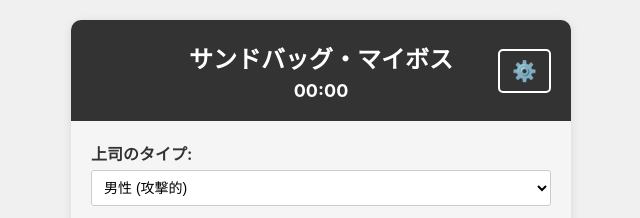
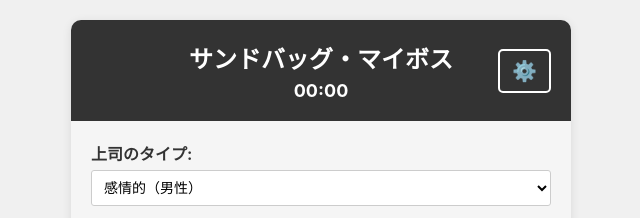
Before and after one commit to a12205005/SandBag_MyBoss, a plain HTML site: page index.html in a window 1280 px wide. Both pictures are taken after a click on the button "⚙️". Shown: the top 218 px of the page, 319-959 px from the left. Drawn offline with Linux system fonts and the light colour scheme.

Commit message:
Update index.html

```diff
--- a/index.html
+++ b/index.html
@@ -328,10 +328,10 @@
             <div class="menu-item">
                 <label>上司のタイプ:</label>
                 <select id="genderSelect" onchange="updateSettings()">
-                    <option value="male_aggressive">男性 (攻撃的)</option>
-                    <option value="male_polite">男性 (敬語)</option>
-                    <option value="female_aggressive">女性 (攻撃的)</option>
-                    <option value="female_polite">女性 (敬語)</option>
+                    <option value="male_aggressive">感情的（男性）</option>
+                    <option value="male_polite">感情的（女性）</option>
+                    <option value="female_aggressive">理論的（男性）</option>
+                    <option value="female_polite">理論的（女性）</option>
                 </select>
             </div>
             <div class="menu-item">
```
